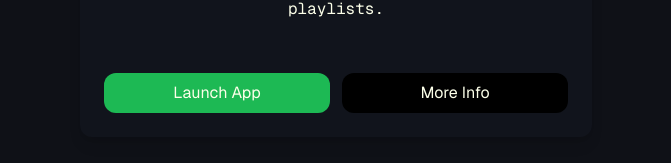
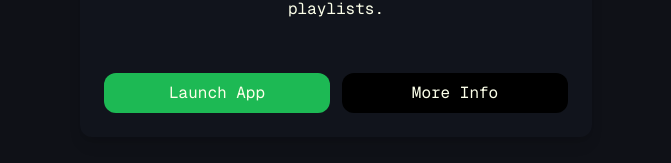
Before and after one commit to skermind/skerman-portfolio, a Next.js app: page /projects in a window 1280 px wide. Shown: the part 504-667 px from the top of the page, without its empty margins (304-975 px from the left). Built offline with nearby package versions, Linux system fonts and the light colour scheme.

Commit message:
make porjects match font

```diff
--- a/pages/projects.js
+++ b/pages/projects.js
@@ -84,13 +84,13 @@ export default function Projects() {
             <div className="mt-auto flex gap-3 w-full">
               <a
                 href={projects[index].link}
-                className={`${geistSans.className} bg-[#1DB954] text-[#fcffe9] flex-1 text-center px-5 py-2 rounded-xl transition transform hover:scale-110 hover:bg-[#1DB954] hover:text-[#fcffe9]`}
+                className={`bg-[#1DB954] text-[#fcffe9] flex-1 text-center px-5 py-2 rounded-xl transition transform hover:scale-110 hover:bg-[#1DB954] hover:text-[#fcffe9]`}
               >
                 {projects[index].linkText}
               </a>
               <a
                 href={projects[index].moreInfo}
-                className={`${geistSans.className} bg-black text-[#fcffe9] flex-1 text-center px-5 py-2 rounded-xl transition hover:bg-[#1DB954] hover:text-[#fcffe9]`}
+                className={`bg-black text-[#fcffe9] flex-1 text-center px-5 py-2 rounded-xl transition hover:bg-[#1DB954] hover:text-[#fcffe9]`}
               >
                 {projects[index].moreInfoText}
               </a>
```
